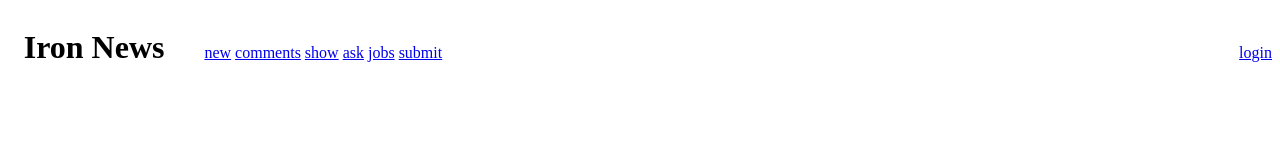
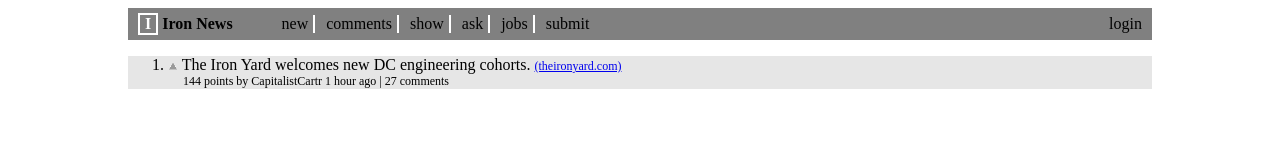
Before and after one commit to BaronAndrew1/Feb2IronNews, a plain HTML site: page index.html in a window 1280 px wide. Drawn offline with Linux system fonts and the light colour scheme.

Commit message:
rewritten css and fixed heading.

```diff
--- a/assets/css/index.css
+++ b/assets/css/index.css
@@ -1,38 +1,64 @@
 body {
-  font-family: "Verdana" sans-serif;
+  margin-right: 10%;
+  margin-left: 10%;
+  font-family: Verdana sans-serif;
 }
-.primary-nav li{
-  margin-right: 2px;
-  margin-top: 20px;
-  border-right-style: solid;
+.content {
+  background-color:  rgb(230,230,230)
+}
+.icon {
+  margin-top: 5px;
+  margin-bottom: 5px;
+  font-weight: bold;
+  font-size: 1em;
+  color: white;
+  border-style: solid;
   border-width: 2px;
   border-color: white;
+  padding-left: 5px;
+  padding-right: 5px;
+  margin-left: 10px;
   display: inline-block;
 }
-h1{
-  float: left;
+header h1 {
+  margin-top: 0px;
+  font-size: 1em;
+  display: inline-block;
+  margin-bottom: -10px;
 }
-h2{
-  color: white;
-  margin-top: 19px;
-  float: left;
-  font-size: 30px;
-  border-style: solid;
+.header {
+  background-color: grey;
+}
+nav {
+  display: inline-block;
+}
+.primary-nav li {
+  display: inline-block;
+  margin-right: 2px;
+  padding-right: 5px;
+  padding-left: 5px;
+  border-right-style: solid;
   border-color: white;
   border-width: 2px;
 }
-
-.primary-nav {
-  float: left;
+.primary-nav li:last-child {
+  border: none;
 }
-
 .nav {
+  padding-top: 7px;
   float: right;
-  margin-top: 20px;
+  margin-right: 10px;
 }
 ul {
   list-style-type: none;
 }
-.header {
-  background-color: grey;
+nav ul {
+  margin: 0px;
 }
+ol li a {
+  font-size: 12px;
+}
+.subtext {
+  font-size: 12px;
+  padding-left: 15px;
+}
--- a/index.html
+++ b/index.html
@@ -8,25 +8,42 @@
   </head>
   <body>
     <header class="header">
-      <h2>I</h2>
+      <div class="icon">
+        I
+      </div>
       <h1>Iron News</h1>
       <nav class="primary-nav">
         <ul>
-          <li><a href="#">new</a></li><!--
-          --><li><a href="#">comments</a></li><!--
-          --><li><a href="#">show</a></li><!--
-          --><li><a href="#">ask</a></li><!--
-          --><li><a href="#">jobs</a></li><!--
-          --><li><a href="#">submit</a></li>
+          <li>new</li>
+          <li>comments</li>
+          <li>show</li>
+          <li>ask</li>
+          <li>jobs</li>
+          <li>submit</li>
         </ul>
       </nav>
       <nav class="nav">
         <ul>
-          <li><a href="#">login</a></li>
+          <li>login</li>
         </ul>
       </nav>
     </header>
 
+    <section class="content">
+      <article>
+        <ol>
+          <li>
+            <img src="assets/imgs/grayarrow.gif">
+            The Iron Yard welcomes new DC engineering cohorts. <a href="#">(theironyard.com)</a>
+            <div class="subtext">144 points by CapitalistCartr 1 hour ago | 27 comments</div>
+          </li>
+        </ol>
+
+
+      </article>
+
+    </section>
+
   </body>
 
 </html>
```
